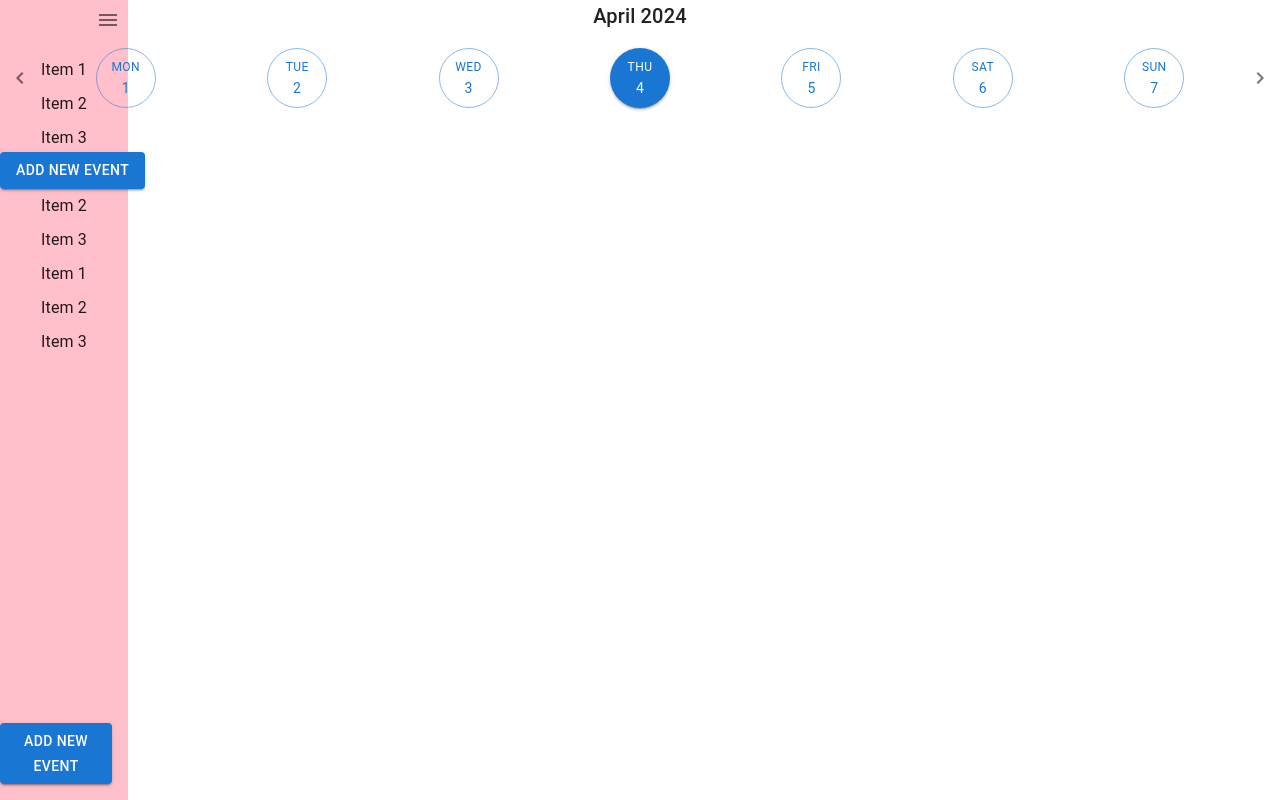
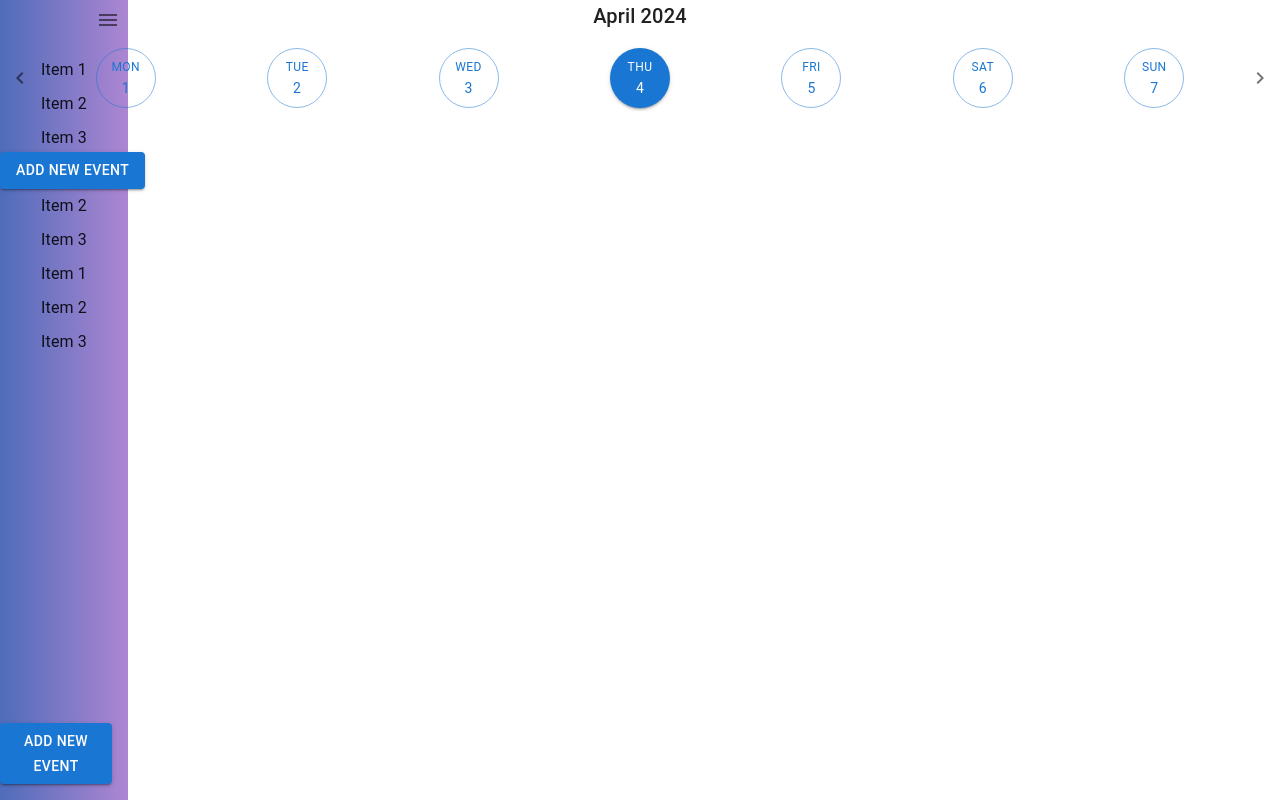
Before and after one commit to TheHQ98/BitBridge, a React (Vite) app in the folder Web/: page / in a window 1280 px wide. Built offline with nearby package versions, Linux system fonts and the light colour scheme.

Commit message:
Changed background color

```diff
--- a/Web/src/components/Header.tsx
+++ b/Web/src/components/Header.tsx
@@ -33,7 +33,7 @@ export default function Header() {
                 top: 0,
                 left: 0,
                 width: isWide ? '40vw' : '10vw',
-                backgroundColor: 'pink',
+                background: 'linear-gradient(to right, #4F6CBA, #AD86D2)',
                 height: '100vh',
                 transition: 'width 0.3s ease',
                 display: 'flex',
```
